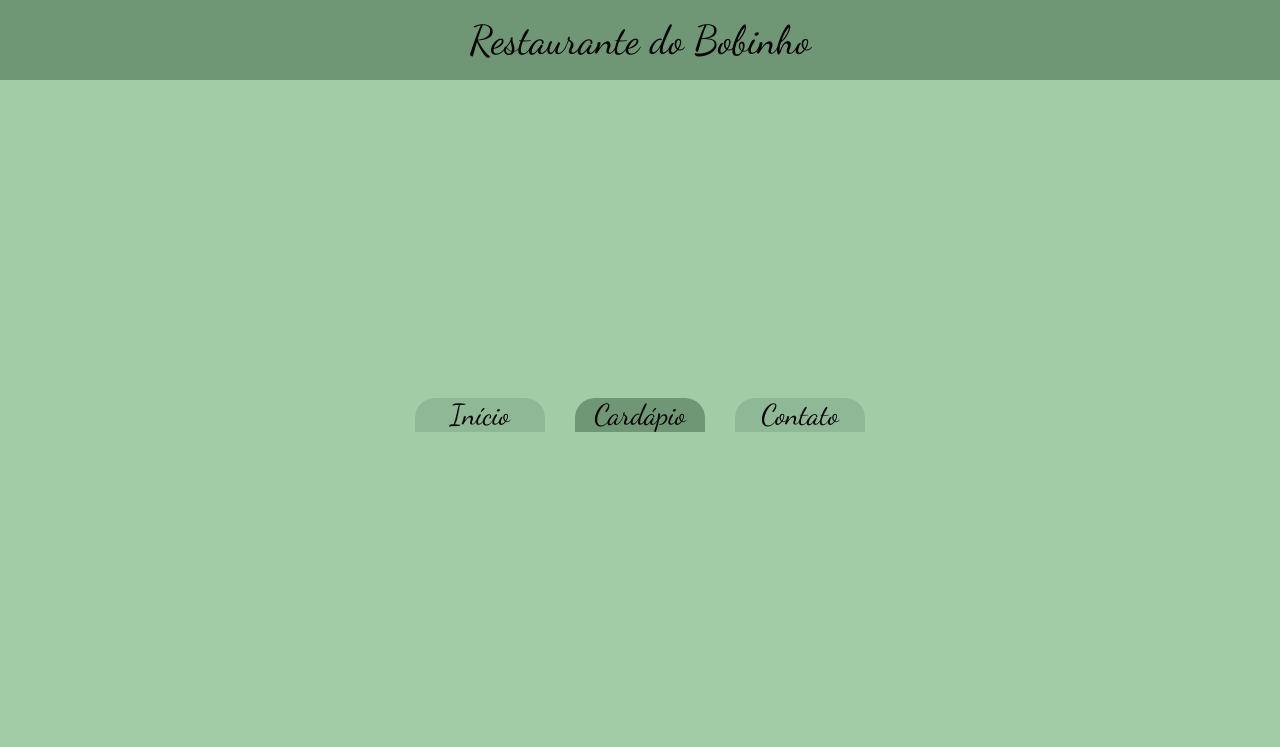
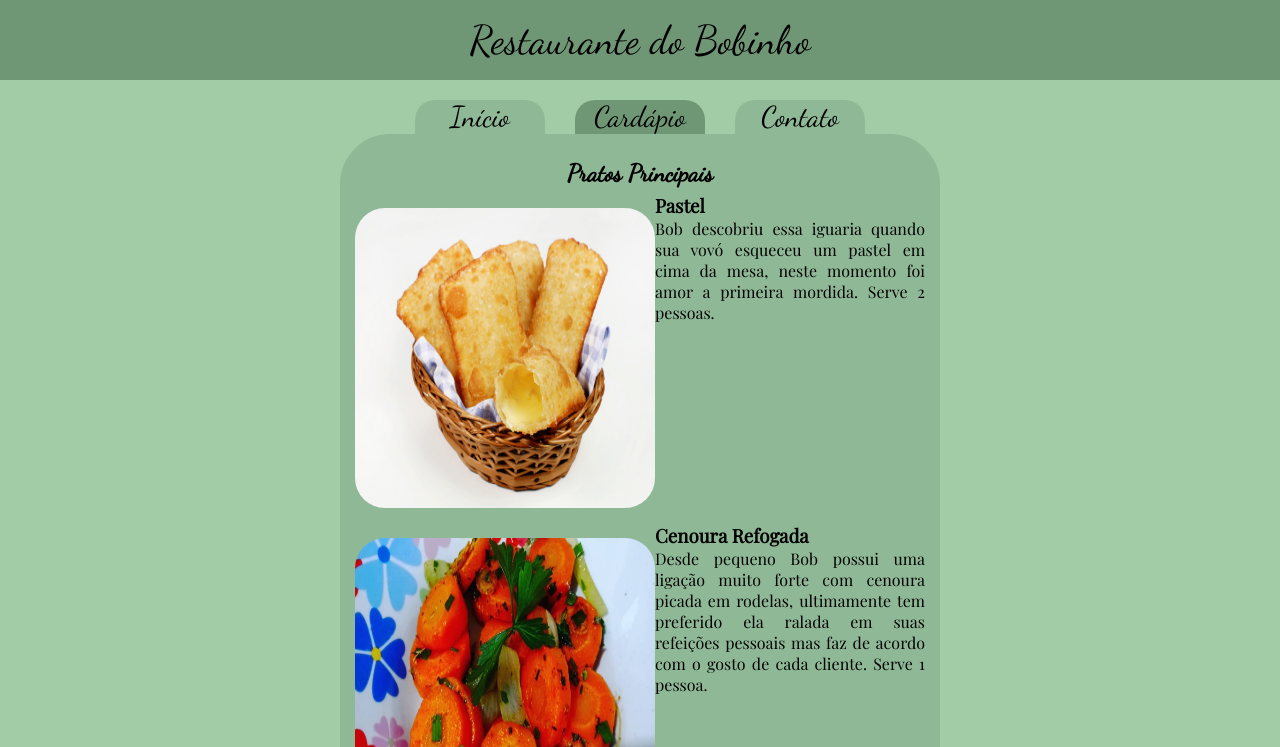
Before and after one commit to vitmonjo/restaurant-page, a website built with webpack: page dist/index.html in a window 1280 px wide. Both pictures are taken after a click on the item "Cardápio". Shown: the top 747 px of the page. Built offline with nearby package versions, Linux system fonts and the light colour scheme.

Commit message:
update changes

```diff
--- a/src/home.js
+++ b/src/home.js
@@ -2,6 +2,13 @@ import Bob from './images/bob_chef.jpg';
 
 export default function () {
   const content = document.querySelector('.content');
+  const liHome = document.querySelector('.home');
+  const liMenu = document.querySelector('.menu');
+  const liContact = document.querySelector('.contact');
+
+  liHome.classList.add('active-li');
+  liMenu.classList.remove('active-li');
+  //liContact.classList.remove('active-li');
 
   const collection = [...content.children];
   collection.forEach((item) => item.remove());
--- a/src/menu.js
+++ b/src/menu.js
@@ -15,88 +15,130 @@ export default function () {
   const liContact = document.querySelector('.contact');
   liHome.classList.remove('active-li');
   liMenu.classList.add('active-li');
-  liContact.classList.remove('active-li');
+  //liContact.classList.remove('active-li');
 
   const firstGroup = document.createElement('h2');
   firstGroup.textContent = 'Pratos Principais';
 
   const recipeCard1 = document.createElement('div');
+  const recipeInfo1 = document.createElement('div');
   const name1 = document.createElement('h3');
+  const desc1 = document.createElement('div');
 
   name1.textContent = 'Pastel';
+  desc1.textContent =
+    'Bob descobriu essa iguaria quando sua vovó esqueceu um pastel em cima da mesa, neste momento foi amor a primeira mordida. Serve 2 pessoas.';
   const imgPastel = new Image();
   imgPastel.src = Pastel;
-  recipeCard1.append(imgPastel, name1);
+  recipeCard1.classList.add('recipe-card');
+  recipeInfo1.append(name1, desc1);
+  recipeCard1.append(imgPastel, recipeInfo1);
 
   const recipeCard2 = document.createElement('div');
+  const recipeInfo2 = document.createElement('div');
   const name2 = document.createElement('h3');
+  const desc2 = document.createElement('div');
 
   name2.textContent = 'Cenoura Refogada';
+  desc2.textContent =
+    'Desde pequeno Bob possui uma ligação muito forte com cenoura picada em rodelas, ultimamente tem preferido ela ralada em suas refeições pessoais mas faz de acordo com o gosto de cada cliente. Serve 1 pessoa.';
   const imgCenoura = new Image();
   imgCenoura.src = Cenoura;
-  recipeCard2.append(imgCenoura, name2);
+  recipeCard2.classList.add('recipe-card');
+  recipeInfo2.append(name2, desc2);
+  recipeCard2.append(imgCenoura, recipeInfo2);
 
   const recipeCard3 = document.createElement('div');
+  const recipeInfo3 = document.createElement('div');
   const name3 = document.createElement('h3');
+  const desc3 = document.createElement('div');
 
   name3.textContent = 'Iscas de Frango';
+  desc3.textContent =
+    'Bob aprendeu essa receita com sua vovó, ela nunca separa um pedaço pra ele mas seu vovô sempre ';
   const imgIscas = new Image();
   imgIscas.src = Iscas;
-  recipeCard3.append(imgIscas, name3);
+  recipeCard3.classList.add('recipe-card');
+  recipeInfo3.append(name3, desc3);
+  recipeCard3.append(imgIscas, recipeInfo3);
 
   const secondGroup = document.createElement('h2');
   secondGroup.textContent = 'Sobremesas';
 
   const recipeCard4 = document.createElement('div');
+  const recipeInfo4 = document.createElement('div');
   const name4 = document.createElement('h3');
+  const desc4 = document.createElement('div');
 
   name4.textContent = 'Sorvete de Baunilha';
   const imgSorvete = new Image();
   imgSorvete.src = Sorvete;
-  recipeCard4.append(imgSorvete, name4);
+  recipeCard4.classList.add('recipe-card');
+  recipeInfo4.append(name4, desc4);
+  recipeCard4.append(imgSorvete, recipeInfo4);
 
   const recipeCard5 = document.createElement('div');
+  const recipeInfo5 = document.createElement('div');
   const name5 = document.createElement('h3');
+  const desc5 = document.createElement('div');
 
   name5.textContent = 'Uva Congelada';
   const imgUva = new Image();
   imgUva.src = Uva;
-  recipeCard5.append(imgUva, name5);
+  recipeCard5.classList.add('recipe-card');
+  recipeInfo5.append(name5, desc5);
+  recipeCard5.append(imgUva, recipeInfo5);
 
   const recipeCard6 = document.createElement('div');
+  const recipeInfo6 = document.createElement('div');
   const name6 = document.createElement('h3');
+  const desc6 = document.createElement('div');
 
   name6.textContent = 'Bolo de Chocolate';
   const imgBolo = new Image();
   imgBolo.src = Bolo;
-  recipeCard6.append(imgBolo, name6);
+  recipeCard6.classList.add('recipe-card');
+  recipeInfo6.append(name6, desc6);
+  recipeCard6.append(imgBolo, recipeInfo6);
 
   const thirdGroup = document.createElement('h2');
   thirdGroup.textContent = 'Bebidas';
 
   const recipeCard7 = document.createElement('div');
+  const recipeInfo7 = document.createElement('div');
   const name7 = document.createElement('h3');
+  const desc7 = document.createElement('div');
 
   name7.textContent = 'Caipirinha';
   const imgCaipirinha = new Image();
   imgCaipirinha.src = Caipirinha;
-  recipeCard7.append(imgCaipirinha, name7);
+  recipeCard7.classList.add('recipe-card');
+  recipeInfo7.append(name7, desc7);
+  recipeCard7.append(imgCaipirinha, recipeInfo7);
 
   const recipeCard8 = document.createElement('div');
+  const recipeInfo8 = document.createElement('div');
   const name8 = document.createElement('h3');
+  const desc8 = document.createElement('div');
 
   name8.textContent = 'Suco Vegano';
   const imgSuco = new Image();
   imgSuco.src = Suco;
-  recipeCard8.append(imgSuco, name8);
+  recipeCard8.classList.add('recipe-card');
+  recipeInfo8.append(name8, desc8);
+  recipeCard8.append(imgSuco, recipeInfo8);
 
   const recipeCard9 = document.createElement('div');
+  const recipeInfo9 = document.createElement('div');
   const name9 = document.createElement('h3');
+  const desc9 = document.createElement('div');
 
   name9.textContent = 'Vinho da Casa';
   const imgVinho = new Image();
   imgVinho.src = Vinho;
-  recipeCard9.append(imgVinho, name9);
+  recipeCard9.classList.add('recipe-card');
+  recipeInfo9.append(name9, desc9);
+  recipeCard9.append(imgVinho, recipeInfo9);
 
   content.append(firstGroup, recipeCard1, recipeCard2, recipeCard3);
   content.append(secondGroup, recipeCard4, recipeCard5, recipeCard6);
--- a/src/style.css
+++ b/src/style.css
@@ -74,8 +74,9 @@ li:hover {
   line-height: 50px;
 }
 
-.bob-chef {
+img {
   height: 300px;
+  width: 300px;
   margin: 15px 0px 15px 0px;
   border-radius: 10%;
 }
@@ -89,3 +90,8 @@ div {
   font-family: 'Playfair Display', serif;
   text-align: justify;
 }
+
+.recipe-card {
+  display: grid;
+  grid-template-columns: 1fr 1fr;
+}
```
Also changed, not shown: dist/main.js.
